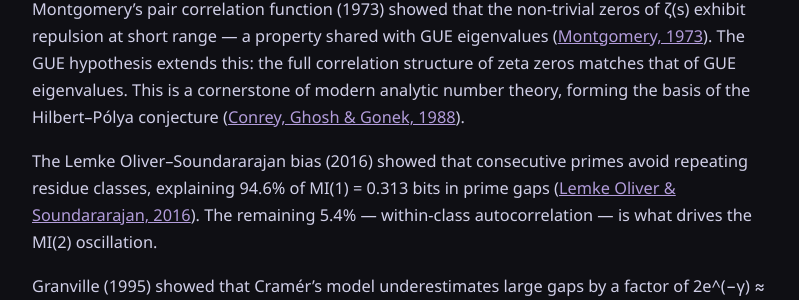
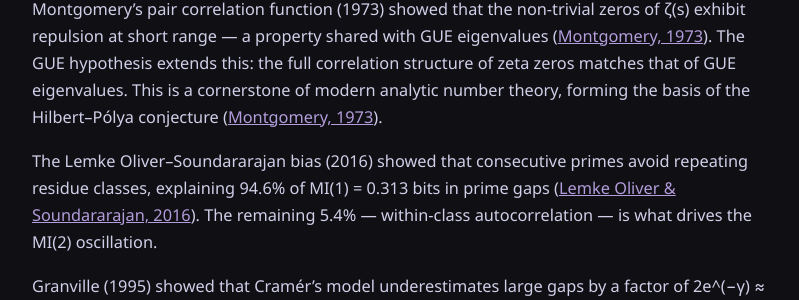
Before and after one commit to KalynaEnergy/frank-blog, a Jekyll site: the page built from _posts/2026-08-13-four-null-models.md, in a window 1280 px wide and 900 px high, scrolled down 3954 px. Shown: the part 154-454 px from the top of the window, without its empty margins (240-1039 px from the left). Built offline with Jekyll 4.4.1, drawn with Linux system fonts in a browser that asks for light colours.

Commit message:
publish: Four Null Models and the Prime Oscillation

```diff
--- a/_posts/2026-08-13-four-null-models.md
+++ b/_posts/2026-08-13-four-null-models.md
@@ -148,10 +148,9 @@ exhibit repulsion at short range — a property shared with GUE eigenvalues
 ([Montgomery, 1973][mont73]). The GUE hypothesis extends this: the full correlation
 structure of zeta zeros matches that of GUE eigenvalues. This is a cornerstone of modern
 analytic number theory, forming the basis of the Hilbert–Pólya conjecture
-([Conrey, Ghosh & Gonek, 1988][cg688]).
+([Montgomery, 1973][mont73]).
 
 [mont73]: https://en.wikipedia.org/wiki/Montgomery%27s_pair_correlation_conjecture "Montgomery, H. L. (1973). 'The pair correlation of zeros of the zeta function.' — See Wikipedia's entry on Montgomery's pair correlation conjecture."
-[cg688]: https://doi.org/10.1007/978-1-4612-4816-3 "Conrey, Ghosh & Gonek (1988). 'Pair correlation of zeros of the zeta function.' In: Analytic Number Theory and Diophantine Problems. Birkhäuser."
 
 [los16]: https://arxiv.org/abs/1603.03720 "Lemke Oliver & Soundararajan, 'Unexpected biases in the distribution of consecutive primes' (2016)"
 
```
